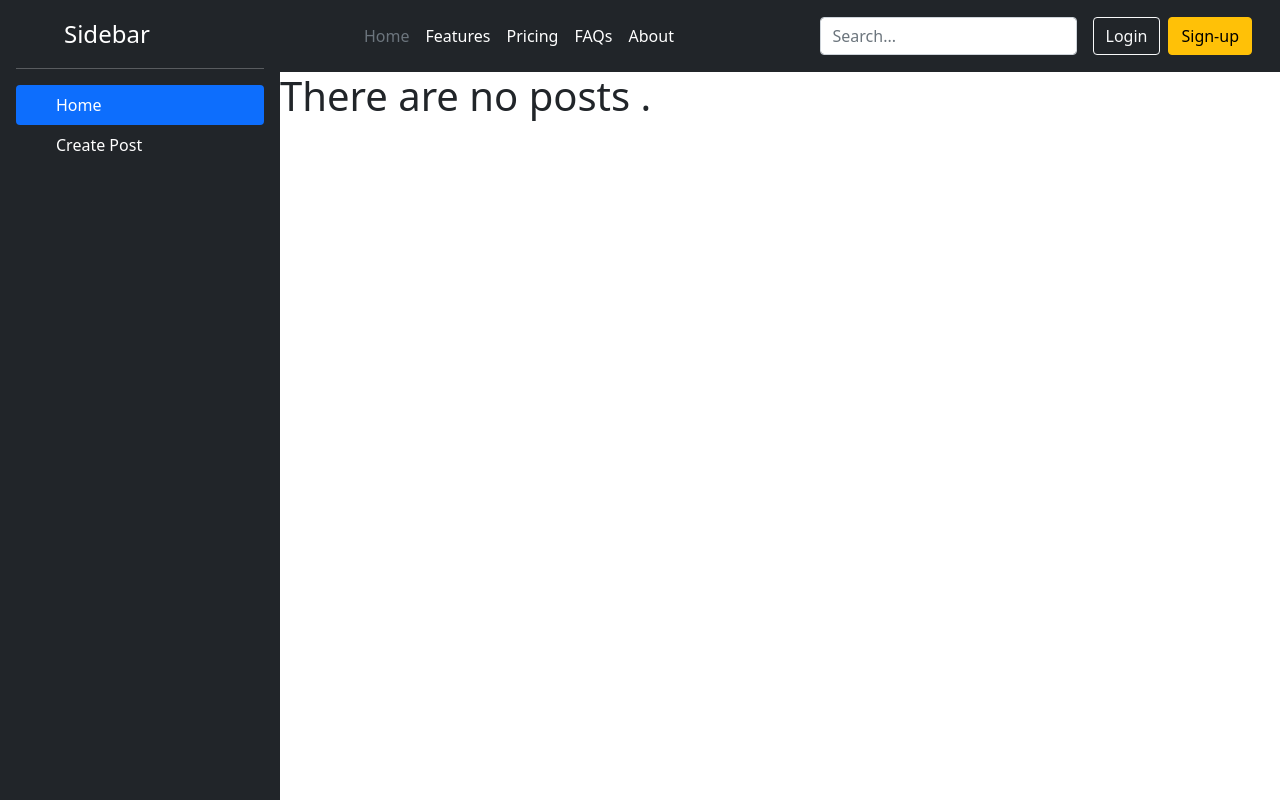
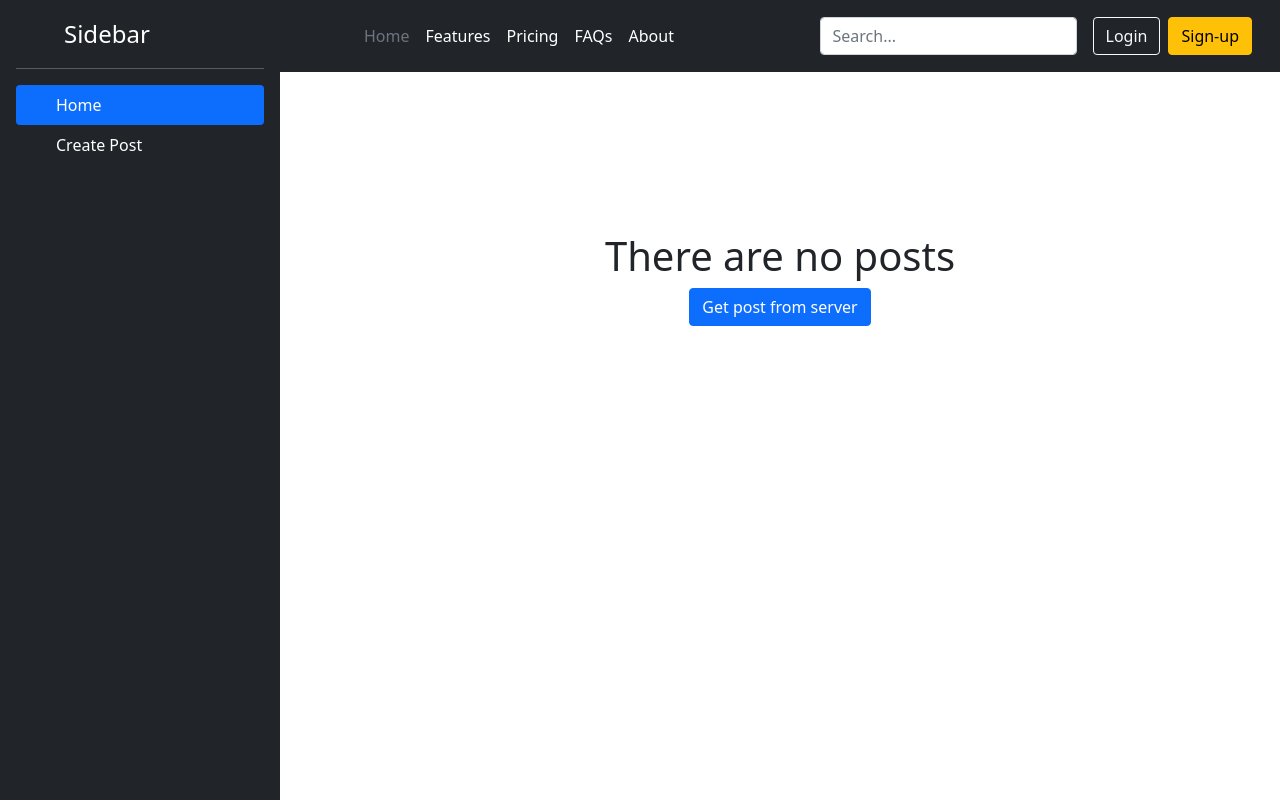
Before and after one commit to sajidsami856-jpg/social-media2, a React (Vite) app: page / in a window 1280 px wide. Shown: the top 800 px of the page. Built offline with nearby package versions, Linux system fonts and the light colour scheme.

Commit message:
successfullly added fetch and got response from server

```diff
--- a/src/App.css
+++ b/src/App.css
@@ -31,3 +31,6 @@
     margin-bottom:0px !important;
     margin: 0.4rem 0;
 }
+.welcomeMsg{
+    margin-top: 10rem;
+}
--- a/src/Components/Post.jsx
+++ b/src/Components/Post.jsx
@@ -13,10 +13,10 @@ const Post=({post})=>{
                 <span class="position-absolute top-0 start-100 translate-middle badge rounded-pill bg-danger" onClick={()=>deletePost(post.id)}>
                     <MdDelete />
                 </span>
-                {post.tags.map((tag)=><span class="badge bg-secondary tagSpan">#{tag}</span> )}
+                {post.tags.map((tag)=><span key={tag} class="badge bg-secondary tagSpan">#{tag}</span> )}
 
                 <div class="alert alert-primary postReactions" role="alert">
-                    This post has been reacted by {post.reactions} people.
+                    This post has been liked by {post.reactions.likes} people.
                 </div>
             </div>
         </div>
--- a/src/Components/PostList.jsx
+++ b/src/Components/PostList.jsx
@@ -3,11 +3,15 @@ import Post from './Post';
 import {PostList as PostListData} from "../Store/Post-List-Store";
 import WelcomeMsg from './WelcomeMsg';
 const PostList =()=>{
-    const {postList} =useContext(PostListData);
-    // console.log(postList);
+    const {postList,addInitialPosts} =useContext(PostListData);
+    const handleOnClick=()=>{
+        fetch('https://dummyjson.com/posts')
+            .then(res => res.json())
+                .then(data => {addInitialPosts(data.posts)});
+    }
     return(
         <>
-        {postList.length===0 && <WelcomeMsg />}
+        {postList.length===0 && <WelcomeMsg onbuttonClick={handleOnClick}/>}
         {postList.map((post)=>(<Post key={post.id} post={post}></Post> ))}
         </>
     )
--- a/src/Components/WelcomeMsg.jsx
+++ b/src/Components/WelcomeMsg.jsx
@@ -1,4 +1,7 @@
-const WelcomeMsg=()=>{
-    return <h1>There are no posts .</h1>
+const WelcomeMsg=({onbuttonClick})=>{
+    return (<center className="welcomeMsg"><h1 >There are no posts </h1>
+    <button className="btn btn-primary" onClick={onbuttonClick}>Get post from server</button>
+    </center>
+    )
 }
 export default WelcomeMsg;
--- a/src/Store/Post-List-Store.jsx
+++ b/src/Store/Post-List-Store.jsx
@@ -3,24 +3,9 @@ import { createContext, useContext, useReducer } from "react";
 export const PostList =createContext({
     postList:[],
     addPost:()=>{},
+    addInitialPosts:()=>{},
     deletePost:()=>{},
 });
-
-// const DEFAULT_POST_LIST=[{
-//     id:'1',
-//     title:"Going to Dhaka",
-//     body:"Hi friends, Im going to Dhaka for my interview",
-//     reactions:2,
-//     userId:"user-9",
-//     tags:["interview","Dhaka","nervous"],
-// },{
-//     id:'2',
-//     title:"Passed HSC",
-//     body:"I got passed HSC with a good GPA",
-//     reactions:10,
-//     userId:"user-12",
-//     tags:["Passed","HSC-2027","Result"],
-// }]
 
 const postListReducer=(currPostList,action)=>{
     let newPostList=currPostList;
@@ -28,6 +13,8 @@ const postListReducer=(currPostList,action)=>{
         newPostList=currPostList.filter(post=> post.id !== action.payload.postId);
     }else if(action.type==="ADD_POST"){
         newPostList=[action.payload,...currPostList]
+    }else if(action.type==="INITIAL_POSTS"){
+        newPostList=action.payload.posts;
     }
     return newPostList;
 }
@@ -58,8 +45,16 @@ const PostListProvider=({children})=>{
         })
     }
 
+    const addInitialPosts=(posts)=>{
+        dispatchPostList({
+            type:"INITIAL_POSTS",
+            payload:{
+                posts,
+            }
+        })
+    }
 
-    return <PostList.Provider value={{postList,addPost,deletePost}}>
+    return <PostList.Provider value={{postList,addPost,deletePost,addInitialPosts}}>
         {children}
     </PostList.Provider>
 }
```
